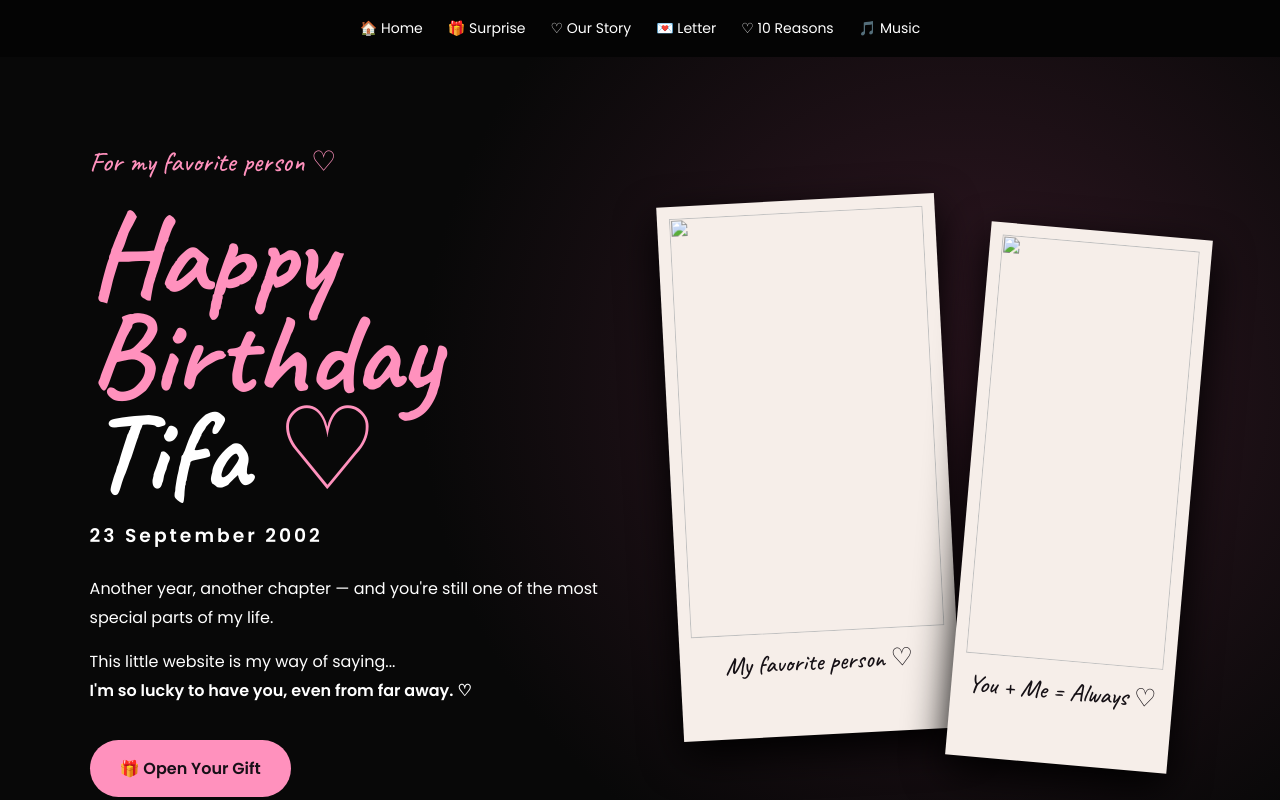
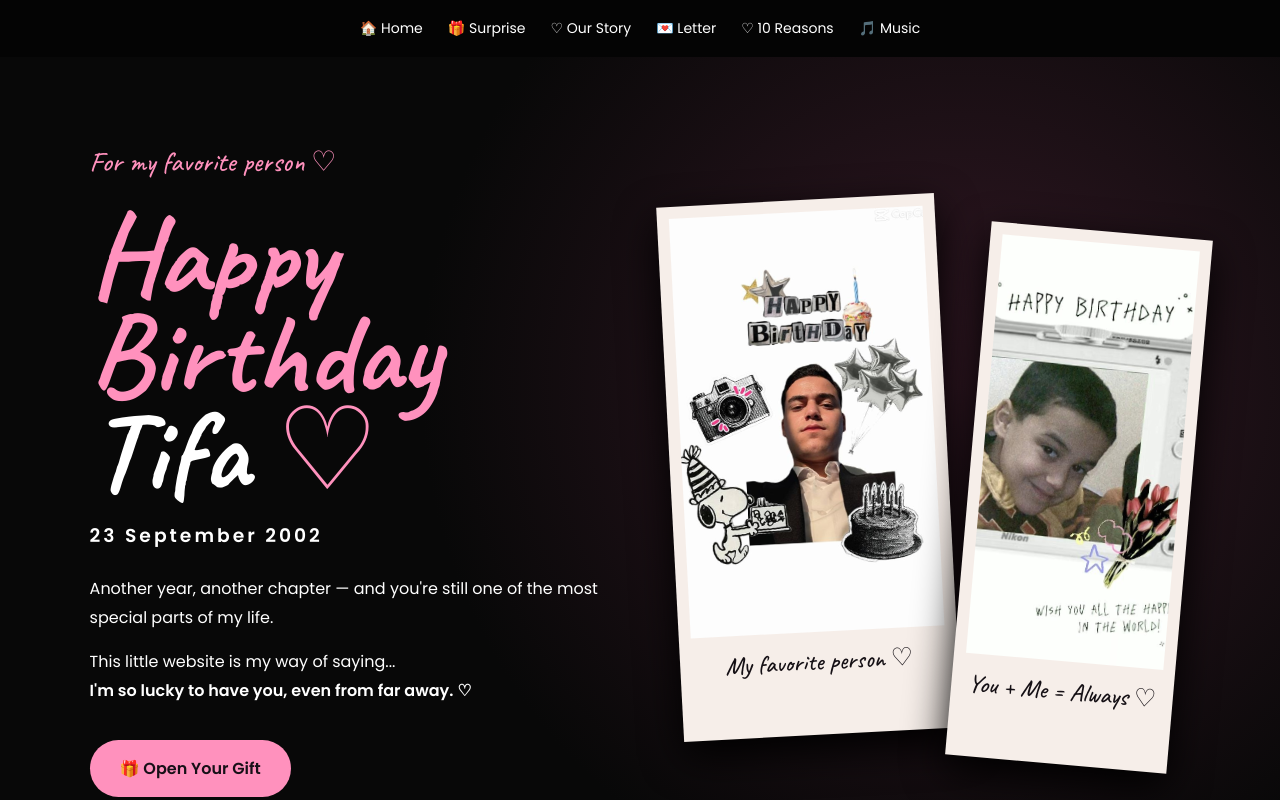
Before and after one commit to relinnelfiyolanda-pixel/tifa, a plain HTML site: page index.html in a window 1280 px wide. Shown: the top 800 px of the page. Drawn offline with Linux system fonts and the light colour scheme.

Commit message:
Update image source paths in index.html

```diff
--- a/index.html
+++ b/index.html
@@ -84,7 +84,7 @@
 
             <div class="polaroid photo-one">
 
-                <img src="images/tifa1.jpg">
+              <img src="tifa1.jpg">
 
                 <p>
                     My favorite person ♡
@@ -95,7 +95,7 @@
 
             <div class="polaroid photo-two">
 
-                <img src="images/tifa2.jpg">
+              <img src="tifa2.jpg">
 
                 <p>
                     You + Me = Always ♡
```
